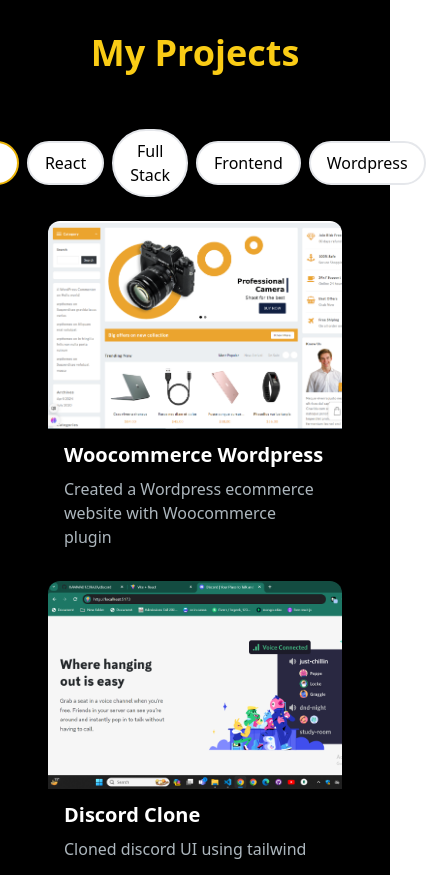
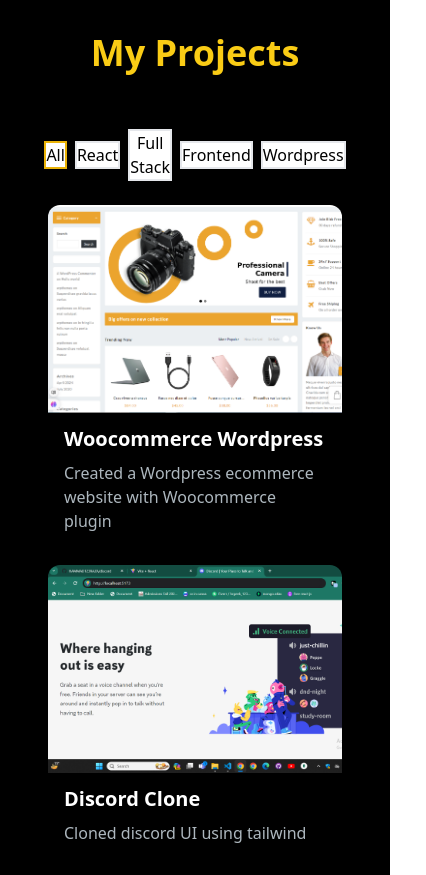
Before and after one commit to HAMMAD123RAZA/updPortfolio, a Next.js app: page / in a window 390 px wide. Shown: the part 1660-2535 px from the top of the page, 426 px wide, since content can reach past the window. Built offline with nearby package versions, Linux system fonts and the light colour scheme.

Commit message:
updating tabs

```diff
--- a/src/components/ProjectSec.jsx
+++ b/src/components/ProjectSec.jsx
@@ -30,7 +30,6 @@
     image: "/images/projects/animatedwp.png",
     tag: ["All", "Wordpress"],
     gitUrl: "https://github.com/HAMMAD123RAZA/todooos.github.io.git",
-
     previewUrl:"https://practiceproject.wuaze.com/",
   },
 
--- a/src/components/ProjectTag.jsx
+++ b/src/components/ProjectTag.jsx
@@ -6,7 +6,7 @@
     const buttonClass = isSelected ? 'text-black border-secondary-500' : 'text-black bg-gray-200'
   return (
     <>
-      <button className={`${buttonClass} bg-white w-25 rounded-full border-2  text-black px-4 py-2 `}
+      <button className={`${buttonClass} bg-white md:w-25 w-15 md:rounded-full border-2  text-black md:px-4 px-0 py-0 md:py-2 `}
       onClick={()=>onClick(name)}
       >{name}</button>
     </>
```
